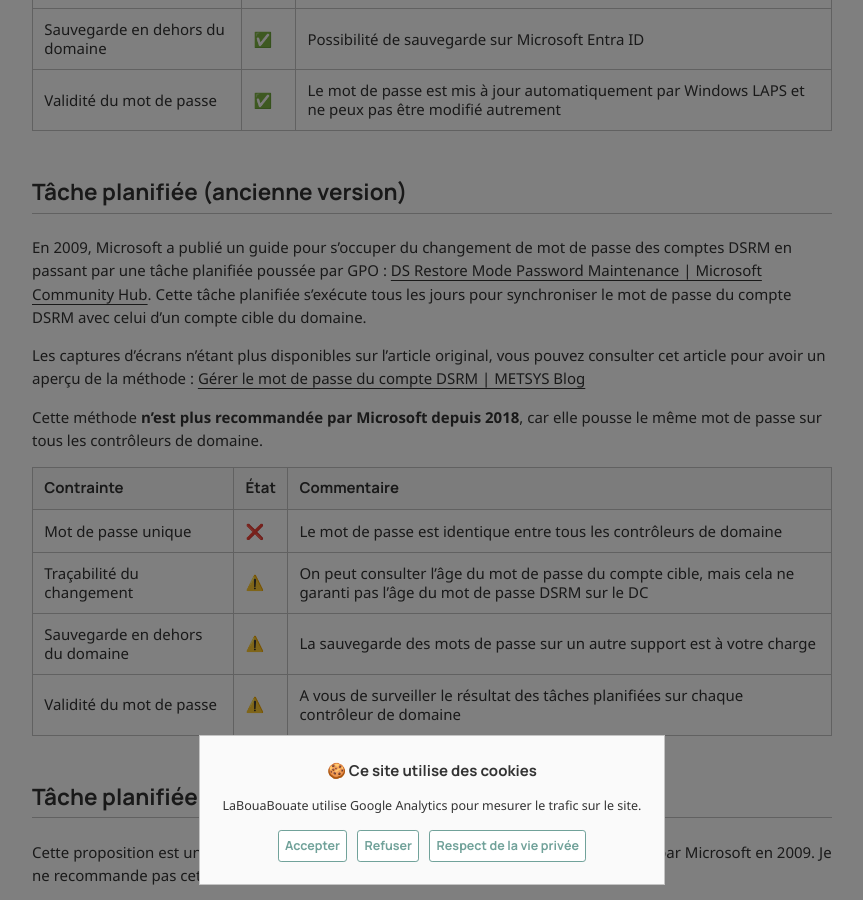
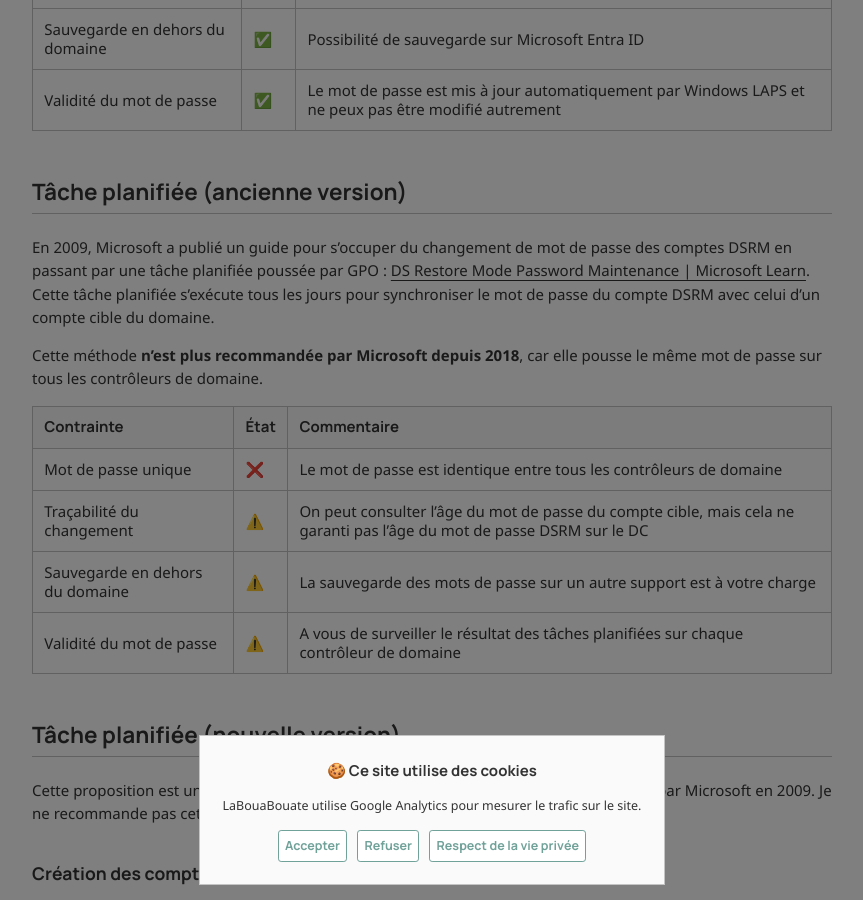
Before and after one commit to leobouard/leobouard.github.io, a Jekyll site: the page built from _posts/2025-04-01-rotation-mdp-dsrm.md, in a window 1280 px wide and 900 px high, scrolled down 4309 px. Shown: the whole window, without its empty margins (208-1071 px from the left). Built offline with Jekyll 4.4.1, drawn with Linux system fonts in a browser that asks for light colours; nearby versions of some CDN libraries; some web fonts are replaced; comment, search, counter and statistics services are not loaded.

Commit message:
Correction du lien vers l'article de MS

```diff
--- a/_posts/2025-04-01-rotation-mdp-dsrm.md
+++ b/_posts/2025-04-01-rotation-mdp-dsrm.md
@@ -143,9 +143,7 @@ Validité du mot de passe | ✅ | Le mot de passe est mis à jour automatiquemen
 
 ## Tâche planifiée (ancienne version)
 
-En 2009, Microsoft a publié un guide pour s'occuper du changement de mot de passe des comptes DSRM en passant par une tâche planifiée poussée par GPO : [DS Restore Mode Password Maintenance \| Microsoft Community Hub](https://techcommunity.microsoft.com/blog/askds/ds-restore-mode-password-maintenance/396102). Cette tâche planifiée s'exécute tous les jours pour synchroniser le mot de passe du compte DSRM avec celui d'un compte cible du domaine.
-
-Les captures d'écrans n'étant plus disponibles sur l'article original, vous pouvez consulter cet article pour avoir un aperçu de la méthode : [Gérer le mot de passe du compte DSRM \| METSYS Blog](https://blog.metsys.fr/gerer-le-mot-de-passe-du-compte-administrateur-de-restauration-des-services-active-directory-dsrm/)
+En 2009, Microsoft a publié un guide pour s'occuper du changement de mot de passe des comptes DSRM en passant par une tâche planifiée poussée par GPO : [DS Restore Mode Password Maintenance \| Microsoft Learn](https://learn.microsoft.com/fr-fr/archive/blogs/askds/ds-restore-mode-password-maintenance). Cette tâche planifiée s'exécute tous les jours pour synchroniser le mot de passe du compte DSRM avec celui d'un compte cible du domaine.
 
 Cette méthode **n'est plus recommandée par Microsoft depuis 2018**, car elle pousse le même mot de passe sur tous les contrôleurs de domaine.
 
```
